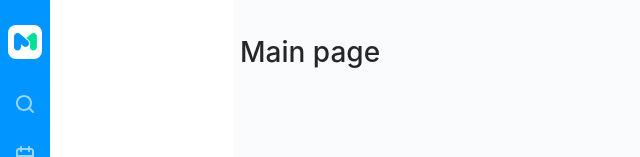
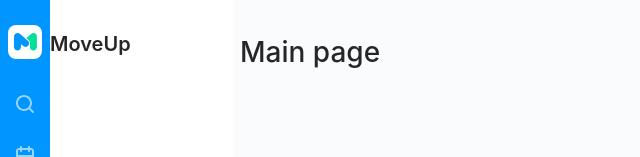
Before and after one commit to michaeldaineka/HR-Management-Admin-Template, a React (Create React App) app: page / in a window 1280 px wide. Both pictures are taken after a click on the button "Log In". Shown: the top 157 px of the page, without its empty margins (0-640 px from the left). Built offline with nearby package versions, Linux system fonts and the light colour scheme.

Commit message:
feat: add react router v5 structure

```diff
--- a/src/components/Layout/Layout.js
+++ b/src/components/Layout/Layout.js
@@ -1,22 +1,21 @@
 import React from "react";
 import { useHistory, useLocation, Link, Switch, Route } from "react-router-dom";
-import s from './Layout.module.less'
+import s from "./Layout.module.less";
 import Sidebar from "components/Sidebar";
-import Error from "pages/error";
+import layoutSchema, { routes } from "./layoutSchema";
 
 export default () => {
+  const location = useLocation();
+  console.log(routes)
   return (
     <>
-      <Sidebar />
+      {routes.includes(location.pathname) ? <Sidebar /> : null}
       <main className={s.content}>
         <Switch>
-          <Route path={"/"} exact render={() => <h1>Main page</h1>} />
-          <Route
-            path={"/dashboard"}
-            exact
-            render={() => <h1>Dashboard page</h1>}
-          />
-          <Route component={Error} />
+          {layoutSchema.map((item) => (
+            <Route {...item} key={item.path} />
+          ))}
+          )}
         </Switch>
       </main>
     </>
--- /dev/null
+++ b/src/components/Layout/layoutSchema.js
@@ -0,0 +1,26 @@
+import React from "react";
+import Error from "pages/error";
+
+const schema = [
+  {
+    path: "/",
+    exact: true,
+    render: () => <h1>Main page</h1>,
+  },
+  {
+    path: "/dash",
+    exact: true,
+    render: () => <h1>dash</h1>,
+  },
+  {
+    component: Error,
+  },
+];
+
+export default schema;
+
+export const routes = (function () {
+   return schema.map((item) => {
+    return item = item.path
+  });
+})();
--- a/src/components/Sidebar/Sidebar.js
+++ b/src/components/Sidebar/Sidebar.js
@@ -1,11 +1,13 @@
 import React from "react";
+import { Link } from "react-router-dom";
 import s from "./Sidebar.module.less";
 import logo from "images/logo.svg";
-import { Button } from "antd";
+import { Button, Typography } from "antd";
 import navbarSchema from "./schema/navbarSchema";
-import { ReactComponent as SearchIcon } from "images/icons/line/settings.svg";
+import menuSchema from "./schema/menuSchema";
 
 const Sidebar = () => {
+  const { Title } = Typography;
   return (
     <aside className={s.sidebar}>
       <nav className={s.navbar}>
@@ -13,17 +15,31 @@ const Sidebar = () => {
         <ul className={s.navbarList}>
           {navbarSchema[0].map((item) => (
             <li key={item.alt}>
-              <Button type="text" icon={item.icon} className={s.icon}/>
+              <Link to={item.link}>
+                <Button type="text" icon={item.icon} className={s.icon} />
+              </Link>
             </li>
           ))}
           {navbarSchema[1].map((item) => (
             <li key={item.alt} className={s.navbarListBottom}>
-              <Button type="text" icon={item.icon ? item.icon : <img src={item.img} alt={item.alt} className={s.avatar}/>} className={s.icon} />
+              <Button
+                type="text"
+                icon={
+                  item.icon ? (
+                    item.icon
+                  ) : (
+                    <img src={item.img} alt={item.alt} className={s.avatar} />
+                  )
+                }
+                className={s.icon}
+              />
             </li>
           ))}
         </ul>
       </nav>
-      <nav className={s.menu}></nav>
+      <nav className={s.menu}>
+        <Title level={4}>MoveUp</Title>
+      </nav>
     </aside>
   );
 };
--- a/src/components/Sidebar/Sidebar.module.less
+++ b/src/components/Sidebar/Sidebar.module.less
@@ -50,5 +50,6 @@
   .menu {
     width: 184px;
     background-color: @white;
+    padding-top: 30px;
   }
 }
--- a/src/components/Sidebar/schema/navbarSchema.js
+++ b/src/components/Sidebar/schema/navbarSchema.js
@@ -14,22 +14,27 @@ export default [
     {
       icon: <SearchIcon />,
       alt: "search",
+      link: '/search'
     },
     {
       icon: <CalendarIcon />,
       alt: "calendar",
+      link: '/calendar'
     },
     {
       icon: <PersonIcon />,
       alt: "contact",
+      link: '/contact'
     },
     {
       icon: <FriendsIcon />,
       alt: "friends group",
+      link: '/friends'
     },
     {
       icon: <FileIcon />,
       alt: "file manager",
+      link: '/file'
     },
   ],
   [
--- a/src/pages/error/Error.js
+++ b/src/pages/error/Error.js
@@ -1,5 +1,4 @@
 import React from "react";
-import ReactDOM from "react-dom";
 import { Typography, Space, Button, Card } from "antd";
 import { LeftOutlined } from "@ant-design/icons";
 import { useHistory } from "react-router-dom";
@@ -8,7 +7,7 @@ import s from "./Error.module.less";
 const Error = () => {
   const { Title } = Typography;
   const history = useHistory();
-  return ReactDOM.createPortal(
+  return (
     <section className={s.errorPage}>
       <Card>
         <Space direction={"vertical"} align={"center"}>
@@ -22,8 +21,7 @@ const Error = () => {
           </Button>
         </Space>
       </Card>
-    </section>,
-    document.getElementById("root")
+    </section>
   );
 };
 
```
